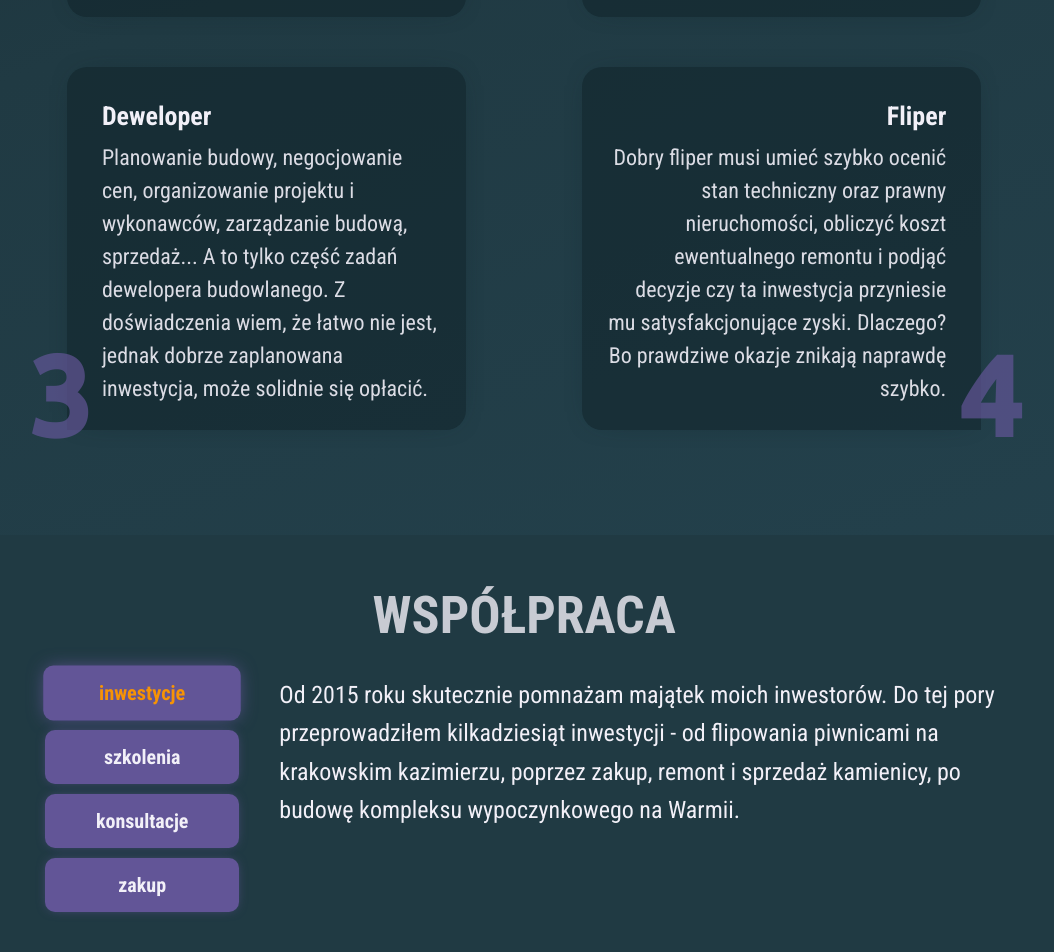
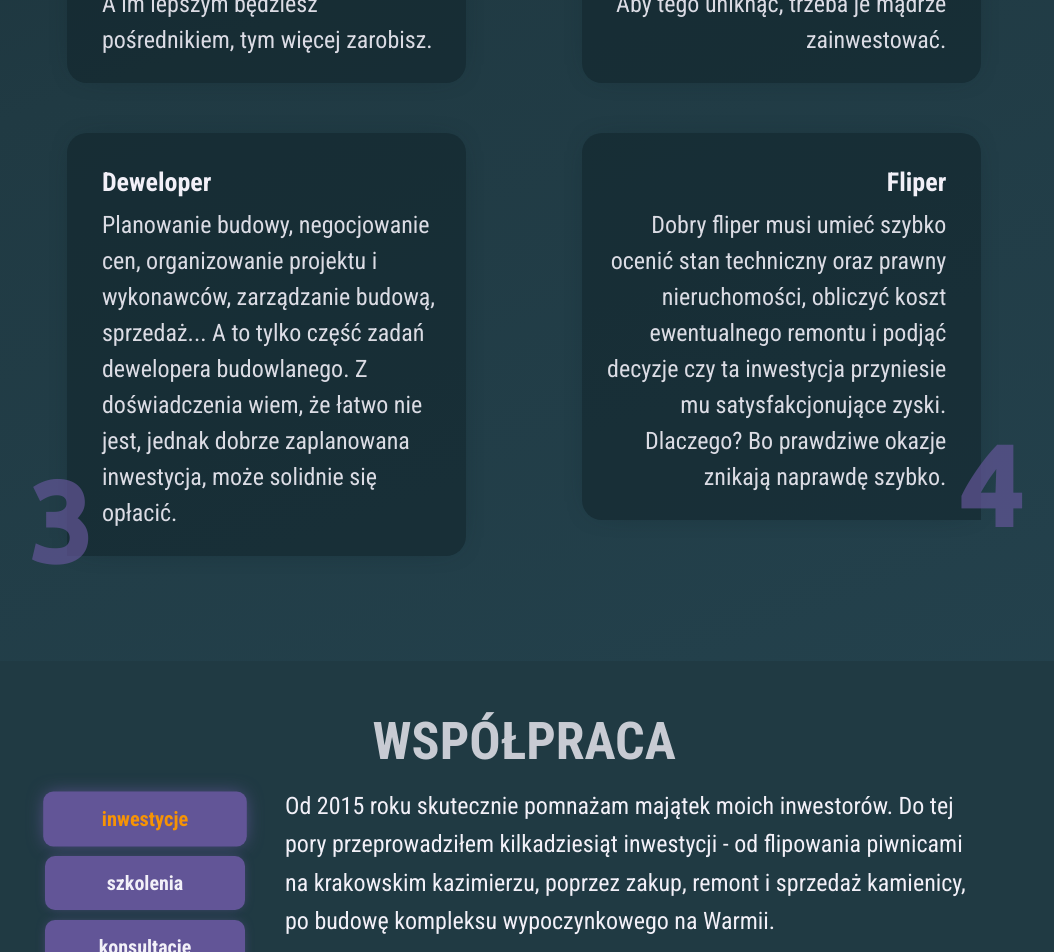
Before and after one commit to olakoziou/krzysztofkoziol, a React (Create React App) app in the folder frontend/: page / in a window 1280 px wide. Shown: the part 1460-2412 px from the top of the page, without its empty margins (116-1170 px from the left). Built offline with nearby package versions, Linux system fonts and the light colour scheme.

Commit message:
work on styles

```diff
--- a/frontend/src/components/Hero.js
+++ b/frontend/src/components/Hero.js
@@ -19,9 +19,6 @@ const Box = styled.div`
   @media ${breakpoints().md} {
     min-height: 100%;
     padding: 80px 0;
-  }
-
-  @media ${breakpoints().md} {
     display: flex;
   }
 `;
--- a/frontend/src/components/main/AboutDetails.js
+++ b/frontend/src/components/main/AboutDetails.js
@@ -51,7 +51,7 @@ const Title = styled.h3`
 `;
 
 const Par = styled.p`
-  font-size: 20px;
+  font-size: 22px;
   line-height: 1.6;
   color: ${colors().navy1};
   padding: ${(props) => (props.projects ? '20px 10px' : '20px 10px')};
--- a/frontend/src/components/main/Coworking.js
+++ b/frontend/src/components/main/Coworking.js
@@ -31,16 +31,16 @@ const CoworkingContentBox = styled.div`
 `;
 
 const Par = styled.p`
-  font-size: 20px;
+  font-size: 22px;
   line-height: 1.6;
   text-align: center;
   color: ${colors().grey};
   background-color: ${(props) => (props.bgc ? props.bgc : 'transparent')};
   border-radius: 12px;
   margin: 10px 0 0 0;
-  padding: 20px;
 
   @media ${breakpoints().md} {
+    padding: 5px 40px;
     text-align: left;
     font-size: 24px;
   }
--- a/frontend/src/components/main/InfoBoxWithMenu.js
+++ b/frontend/src/components/main/InfoBoxWithMenu.js
@@ -8,7 +8,7 @@ const ProjectNameBox = styled.div`
   /* padding: 0 50px 0 0; */
 
   ul {
-    padding: 10px 10px 20px;
+    padding: 10px 10px;
     display: flex;
     justify-content: start;
     min-width: 150px;
@@ -22,7 +22,7 @@ const ProjectNameBox = styled.div`
 
     @media ${breakpoints().md} {
       /* flex-direction: column; */
-      flex-wrap: wrap;
+      display: block;
       overflow-x: unset;
     }
   }
--- a/frontend/src/components/main/Investors.js
+++ b/frontend/src/components/main/Investors.js
@@ -43,7 +43,7 @@ const InvestorItem = styled.div`
 
   @media ${breakpoints().md} {
     width: 80%;
-    font-size: 22px;
+    font-size: 24px;
   }
 
   &.topLeft {
@@ -103,7 +103,7 @@ const InvestorItem = styled.div`
   }
 
   h4 {
-    font-size: 20px;
+    font-size: 24px;
     font-weight: 700;
     color: ${colors().grey};
     padding: 5px 0;
--- a/frontend/src/components/training/Description.js
+++ b/frontend/src/components/training/Description.js
@@ -5,7 +5,7 @@ import Title from '../Title';
 
 const Box = styled.div`
   padding: 40px 0;
-  width: 80%;
+  width: 90%;
   margin: 0 auto;
 
   @media ${breakpoints().md} {
@@ -17,6 +17,11 @@ const Par = styled.div`
   font-size: 22px;
   line-height: 1.4;
   padding: 10px 0;
+
+  @media ${breakpoints().md} {
+    font-size: 24px;
+    line-height: 1.6;
+  }
 `;
 
 const Agenda = styled.div`
@@ -34,7 +39,7 @@ const List = styled.div`
     props.bgc ? colors(0.025).navy1 : 'transparent'};
 
   > span {
-    font-size: 22px;
+    font-size: 26px;
     font-weight: 700;
     display: inline-block;
     padding-bottom: 5px;
@@ -43,7 +48,7 @@ const List = styled.div`
     li {
       /* background-color: ${(props) =>
         props.bgc ? props.bgc : 'transparent'}; */
-      font-size: 20px;
+      font-size: 22px;
       padding: 5px;
       margin: 5px 0;
       width: fit-content;
@@ -81,7 +86,6 @@ function Description({ training, formOffset }) {
     // window.scrollTo({ top: formOffset, behavior: 'smooth' });
     formOffset.scrollIntoView({ behavior: 'smooth' });
   };
-
 
   return (
     <Box>
--- a/frontend/src/components/training/Form.js
+++ b/frontend/src/components/training/Form.js
@@ -275,7 +275,6 @@ function Form({ getFromOffset, isMounted }) {
     } else {
       setDisabled(true);
     }
-    console.log('check');
   }, [state, privacy]);
 
   const validateForm = (errors) => {
--- a/frontend/src/setupProxy.js
+++ b/frontend/src/setupProxy.js
@@ -4,7 +4,7 @@ module.exports = function (app) {
   app.use(
     '/api',
     createProxyMiddleware({
-      target: 'https://krzysztofkoziol.pl',
+      target: 'http://localhost:5001',
       changeOrigin: true,
     })
   );
```
